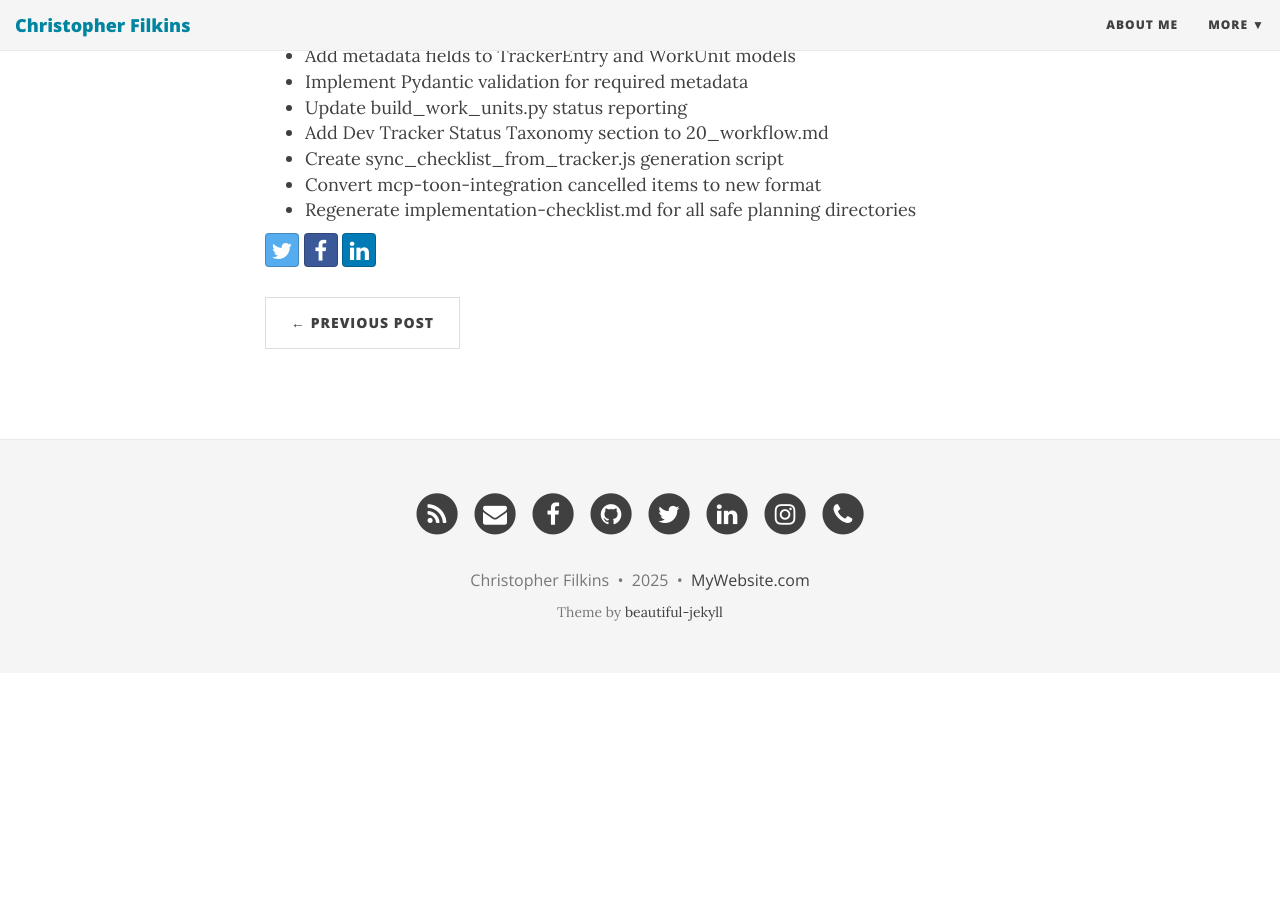
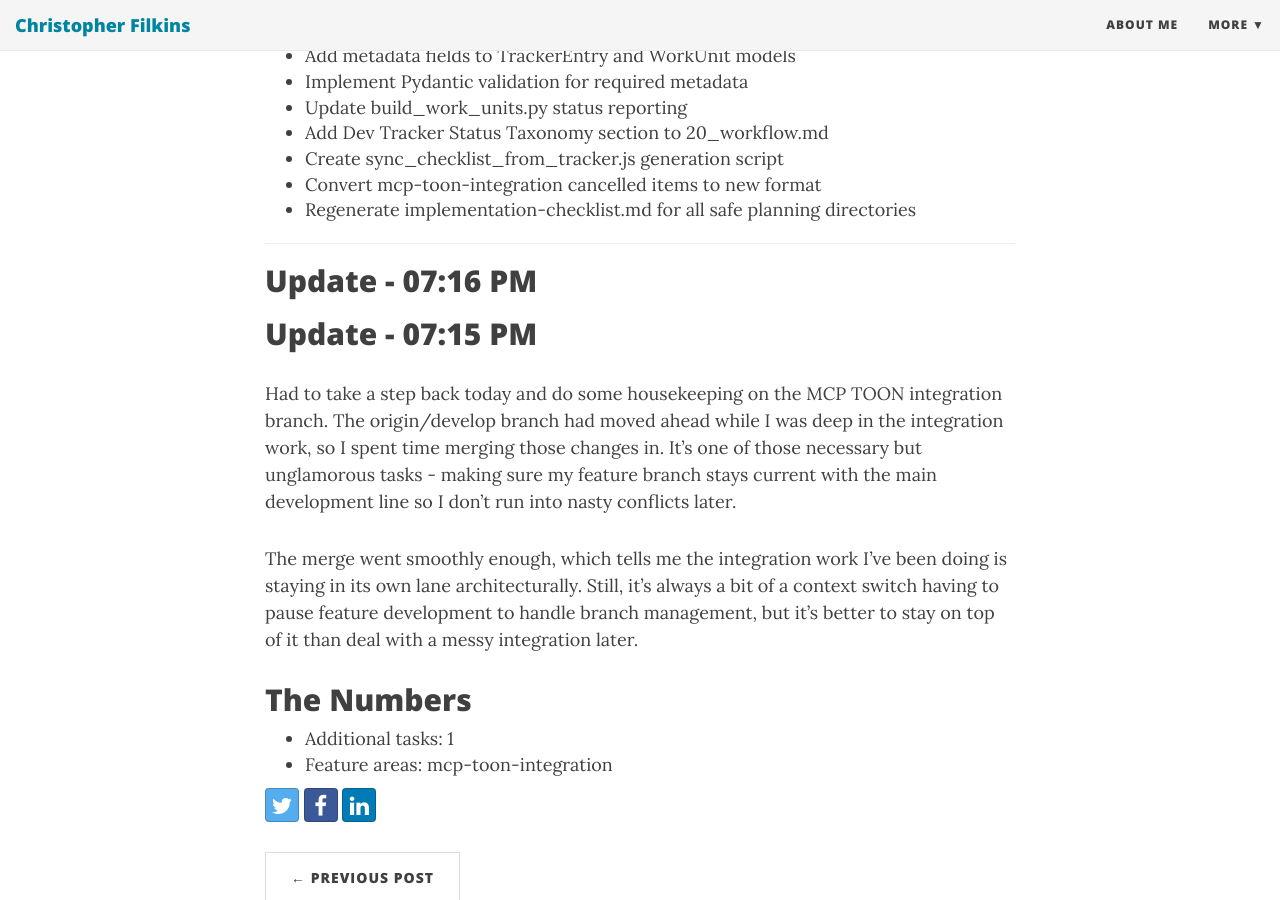
Before and after one commit to filchyboy/filchyboy.github.io, a Jekyll site: the page built from _posts/2025-12-21-todays-plan.md, in a window 1280 px wide and 900 px high, scrolled down 2507 px. Built offline with Jekyll 4.4.1, drawn with Linux system fonts in a browser that asks for light colours; nearby versions of some CDN libraries; before the commit the page ends 3180 px from its top, so only the background shows below that.

Commit message:
Update build-in-public update: Tracker Status System Rollout

```diff
--- a/_posts/2025-12-21-todays-plan.md
+++ b/_posts/2025-12-21-todays-plan.md
@@ -59,6 +59,22 @@ I'm keeping the 8 blocked MCP TOON items parked until I get the API docs and dep
 * Regenerate implementation-checklist.md for all safe planning directories
 
 
-<!-- Generated by dev-tracker publish_to_jekyll.py -->
-<!-- last-update: 2025-12-21T20:11:55.915982+00:00 -->
-<!-- unit-ids: add-metadata-validation,add-tracker-metadata-fields,convert-mcp-toon-cancelled-items,create-planning-workflow-status-taxonomy,create-sync-checklist-script,regenerate-all-checklists,update-agents-md-reference,update-build-work-units,update-work-status-enum,validate-dev-tracker-build -->
+
+---
+
+## Update - 07:16 PM
+
+## Update - 07:15 PM
+
+Had to take a step back today and do some housekeeping on the MCP TOON integration branch. The origin/develop branch had moved ahead while I was deep in the integration work, so I spent time merging those changes in. It's one of those necessary but unglamorous tasks - making sure my feature branch stays current with the main development line so I don't run into nasty conflicts later.
+
+The merge went smoothly enough, which tells me the integration work I've been doing is staying in its own lane architecturally. Still, it's always a bit of a context switch having to pause feature development to handle branch management, but it's better to stay on top of it than deal with a messy integration later.
+
+## The Numbers
+- Additional tasks: 1
+- Feature areas: mcp-toon-integration
+<!-- Generated by dev-tracker publish_to_jekyll.py (AI mode) -->
+<!-- accomplished-date: 2025-12-21 -->
+<!-- unit-ids: mcp-toon-develop-merge -->
+
+<!-- unit-ids: add-metadata-validation,add-tracker-metadata-fields,convert-mcp-toon-cancelled-items,create-planning-workflow-status-taxonomy,create-sync-checklist-script,mcp-toon-develop-merge,regenerate-all-checklists,update-agents-md-reference,update-build-work-units,update-work-status-enum,validate-dev-tracker-build -->
```
